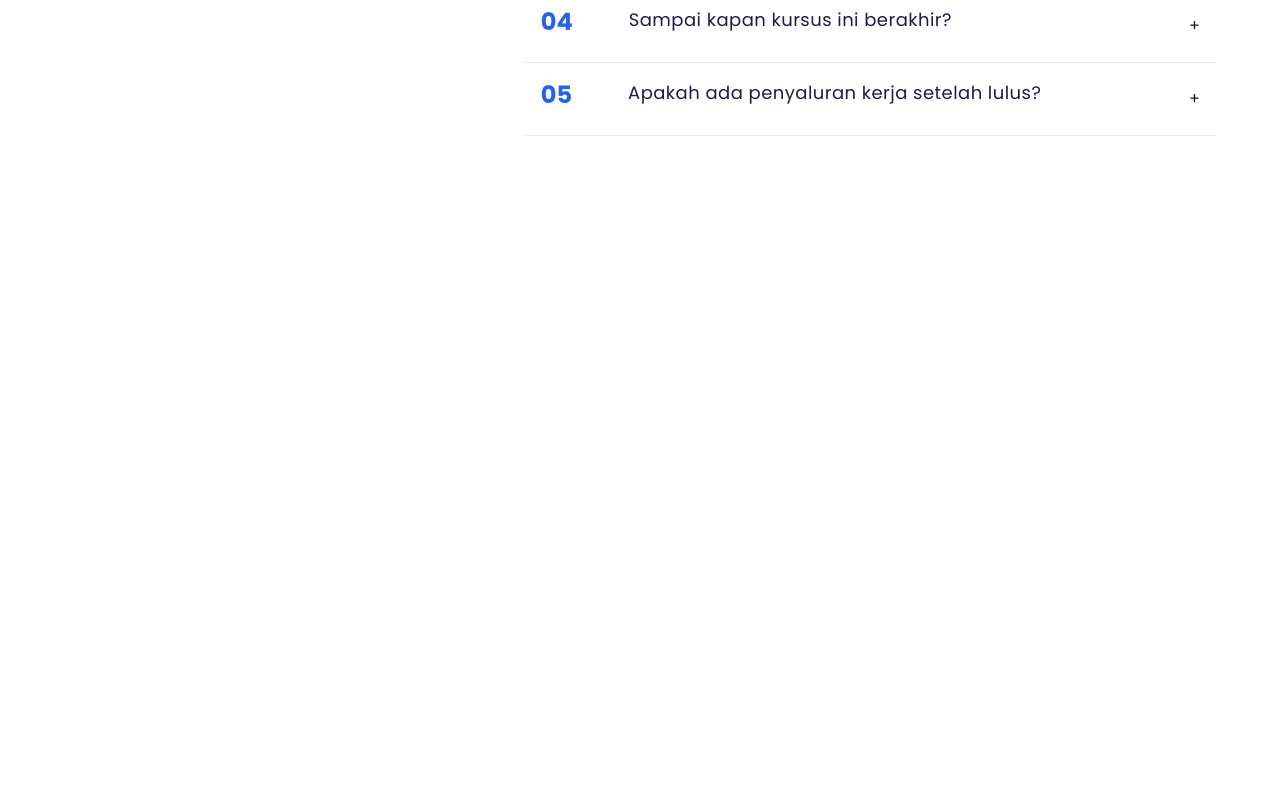
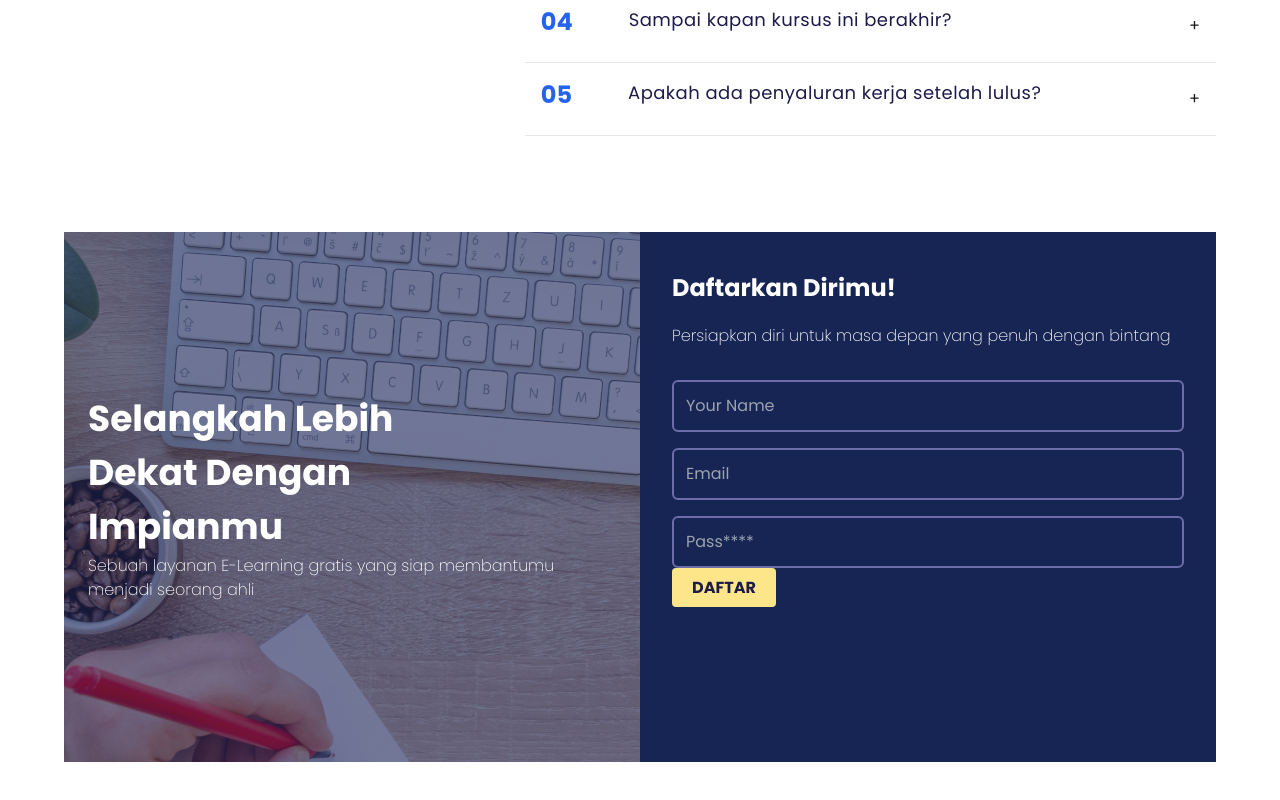
Before and after one commit to agustina12/EDUFREE-web, a Next.js app: page / in a window 1280 px wide. Shown: the part 3634-4434 px from the top of the page. Before the commit the page ends 4106 px from the top, so only its background shows below. Built offline with nearby package versions, Linux system fonts and the light colour scheme.

Commit message:
add SectionContactUs.js and modify SectionTitle.js, SectionButton.js and SectionParagraph.js

```diff
--- a/src/app/components/Button.js
+++ b/src/app/components/Button.js
@@ -1,9 +1,10 @@
 export default function Button({ className, children, variant }) {
   const addClassName = className ? `${className}` : "";
   const variants = {
-    "outline-white": `border border-white text-white hover:border-yellow-300 hover:text-yellow-300`,
-    "btn-yellow": `bg-amber-200 text-indigo-950 hover:bg-amber-300`,
-    "btn-transparent": `bg-transparent text-indigo-950`,
+    "outline-white": `border border-white text-white hover:border-yellow-300 hover:text-yellow-300 font-normal w-auto`,
+    "btn-yellow": `bg-amber-200 text-indigo-950 hover:bg-amber-300 font-normal w-auto`,
+    "btn-yellow-bold": `bg-amber-200 text-indigo-950 hover:bg-amber-300 font-bold`,
+    "btn-transparent": `bg-transparent text-indigo-950 font-normal w-auto`,
   };
 
   const pickedVariant = variants[variant];
@@ -12,7 +13,8 @@ export default function Button({ className, children, variant }) {
     <div className="">
       <a
         href="#"
-        className={`rounded py-2 px-5 text-base font-normal w-auto ${pickedVariant}${addClassName}`}>
+        className={`rounded py-2 px-5 text-base ${pickedVariant}${addClassName}`}
+      >
         {children}
       </a>
     </div>
--- a/src/app/components/SectionContactUs.js
+++ b/src/app/components/SectionContactUs.js
@@ -1,13 +1,58 @@
 import SectionTitle from "./SectionTitle";
+import SectionParagraph from "./SectionParagraph";
+import Button from "./Button";
 export default function SectionContactUs() {
   return (
     <div className="flex">
-      <div className="w-1/2 object-cover bg-[url('/img/bg-contact-us.png')]-gradient-to-r from-purple-500 to-pink-500">
-        <SectionTitle variant="text-5xll">
-          Selangkah Lebih Dekat Dengan Impianmu
-        </SectionTitle>
+      <div className="w-1/2 bg-[url('/img/bg-contact-us.png')] bg-no-repeat">
+        <div className="bg-[rgba(28,30,83,0.60)]">
+          <div className="py-40 mx-6">
+            <div className="w-4/6">
+              <SectionTitle variant="text-4xll">
+                Selangkah Lebih Dekat Dengan Impianmu
+              </SectionTitle>
+            </div>
+            <SectionParagraph variant="var-text-base">
+              Sebuah layanan E-Learning gratis yang siap membantumu menjadi
+              seorang ahli
+            </SectionParagraph>
+          </div>
+        </div>
       </div>
-      <div className="w-1/2"></div>
+      <div className="w-1/2 bg-blue-950 h-auto">
+        <form className="py-5 px-8">
+          <div className="my-5">
+            <SectionTitle variant="text-2xxll">Daftarkan Dirimu!</SectionTitle>
+          </div>
+          <SectionParagraph variant="var-text-base">
+            Persiapkan diri untuk masa depan yang penuh dengan bintang
+          </SectionParagraph>
+          <div className="mt-8">
+            <input
+              className="w-full px-3 py-3 border-2 border-violet-300/50 rounded-md bg-transparent focus:outline-none focus-ring-2 focus-ring-indigo-500 text-white"
+              placeholder="Your Name"
+              type="text"
+            />
+          </div>
+          <div className="mt-4">
+            <input
+              className="w-full px-3 py-3 border-2 border-violet-300/50 rounded-md bg-transparent focus:outline-none focus-ring-2 focus-ring-indigo-500 text-white"
+              placeholder="Email"
+              type="email"
+            />
+          </div>
+          <div className="mt-4">
+            <input
+              className="w-full px-3 py-3 border-2 border-violet-300/50 rounded-md bg-transparent focus:outline-none focus-ring-2 focus-ring-indigo-500 text-white"
+              placeholder="Pass****"
+              type="password"
+            />
+          </div>
+          <div className="mt-2 font-bold w-full uppercase">
+            <Button variant="btn-yellow-bold">daftar</Button>
+          </div>
+        </form>
+      </div>
     </div>
   );
 }
--- a/src/app/components/SectionParagraph.js
+++ b/src/app/components/SectionParagraph.js
@@ -1,15 +1,15 @@
 export default function SectionParagraph({ className, children, variant }) {
   const addClassName = className ? `${className}` : "";
   const variants = {
-    "text-xs": "text-xs text-indigo-950",
-    "text-base": "text-base text-gray-400 mt-3 leading-relaxed",
-    "text-lg": "text-lg tracking-wide text-gray-500",
-    "text-lg2": "text-lg tracking-wide text-indigo-950",
-    "text-2xl": "text-2xl tracking-wide text-indigo-950 leading-relaxed",
+    "text-xs": "text-xs text-indigo-950 font-normal",
+    "text-base": "text-base text-gray-400 mt-3 leading-relaxed font-normal",
+    "var-text-base": "text-base text-white font-light",
+    "text-lg": "text-lg tracking-wide text-gray-500 font-normal",
+    "text-lg2": "text-lg tracking-wide text-indigo-950 font-normal",
+    "text-2xl":
+      "text-2xl tracking-wide text-indigo-950 leading-relaxed font-normal",
   };
   const pickedVariant = variants[variant];
 
-  return (
-    <p className={`font-normal  ${pickedVariant}${addClassName}`}>{children}</p>
-  );
+  return <p className={`${pickedVariant}${addClassName}`}>{children}</p>;
 }
--- a/src/app/components/SectionTitle.js
+++ b/src/app/components/SectionTitle.js
@@ -4,11 +4,12 @@ export default function SectionTitle({ className, children, variant }) {
     "text-2xl": "text-2xl uppercase font-semibold text-gray-900",
     "text-2xxl": "text-2xl font-semibold text-blue-600",
     "text-2xll": "text-2xl font-normal mt-6 text-gray-900",
+    "text-2xxll": "text-2xl font-semibold text-white",
     "text-3xl": "text-3xl font-semibold tracking-wide text-gray-900",
     "text-4xl":
       "text-4xl tracking-wide font-semibold leading-normal text-gray-900",
+    "text-4xll": "text-4xl leading-normal font-semibold text-white",
     "text-5xl": "text-5xl leading-normal font-semibold text-gray-900",
-    "text-5xll": "text-5xl leading-normal font-semibold text-white",
   };
 
   const pickedVariant = variants[variant];
```
